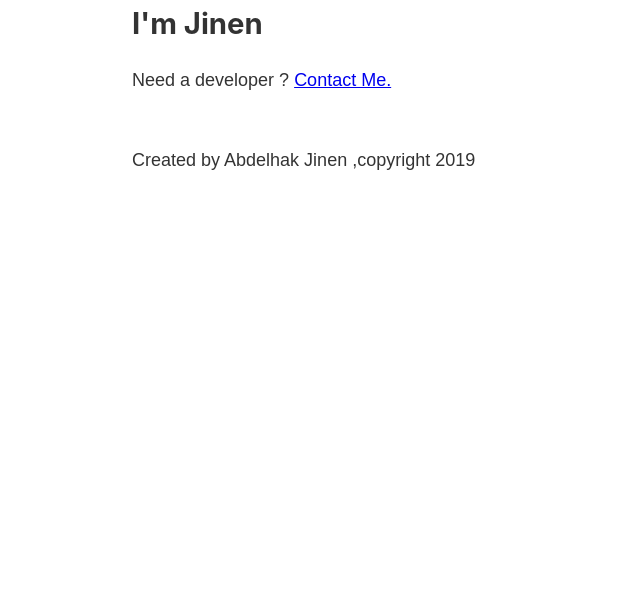
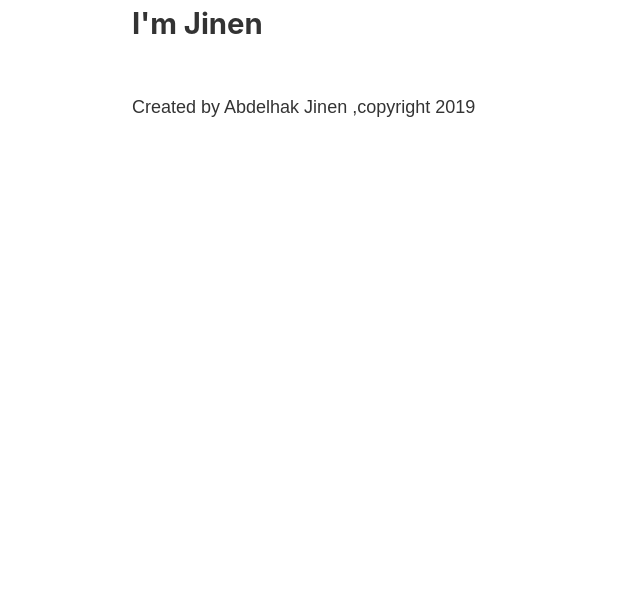
Before and after one commit to jinenab/gatsby-bootcamp, a Gatsby site: page / in a window 1280 px wide. Shown: the part 205-800 px from the top of the page, without its empty margins (151-791 px from the left). Built offline with nearby package versions, Linux system fonts and the light colour scheme; Gatsby itself is replaced by a stand-in of ours.

Commit message:
Clean up home page links

```diff
--- a/src/pages/index.js
+++ b/src/pages/index.js
@@ -8,9 +8,6 @@ const IndexPage = () => {
       <Head title="Home" />
       <h1>Hello.</h1>
       <h2>I'm Jinen</h2>
-      <p>
-        Need a developer ? <Link to="/contact">Contact Me.</Link>
-      </p>
     </Layout>
   )
 }
```
